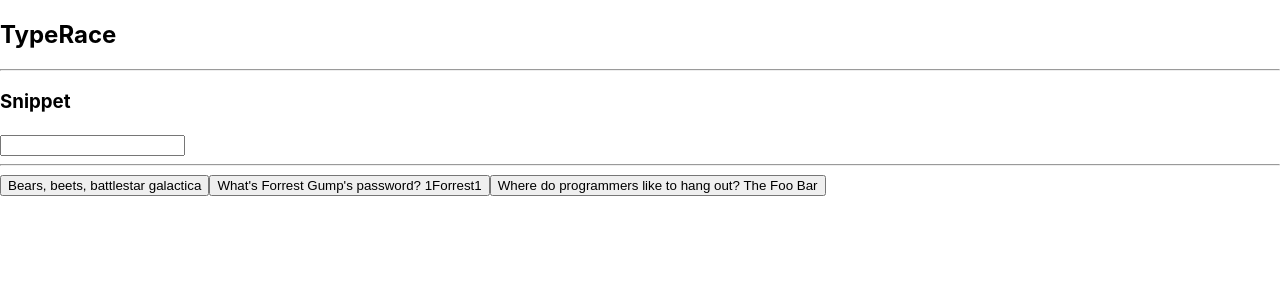
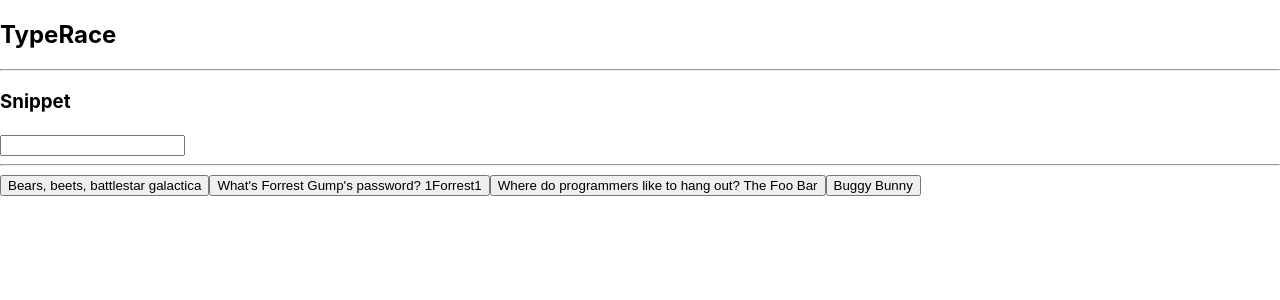
Before and after one commit to ColeNelson806/is-601-typerace, a React (Create React App) app: page / in a window 1280 px wide. Shown: the top 300 px of the page. Built offline with nearby package versions, Linux system fonts and the light colour scheme.

Commit message:
Added feature that allows you to reset victory by clicking on another snippet

```diff
--- a/src/App.js
+++ b/src/App.js
@@ -5,7 +5,8 @@
   const buttonTextItems = [
     "Bears, beets, battlestar galactica",
     "What's Forrest Gump's password? 1Forrest1",
-    "Where do programmers like to hang out? The Foo Bar"
+    "Where do programmers like to hang out? The Foo Bar",
+    "Buggy Bunny",
   ];
   // gameState ~ victory, startTime,
   const initialGameState = {
@@ -31,8 +32,12 @@
 
   const chooseSnippet = index => {
     setSnippet(buttonTextItems[index]);
-    setGameState({...gameState, startTime: new Date().getTime() });
+    setGameState({victory: false, startTime: new Date().getTime() });
   };
+
+  const resetGameState = () => {
+    setGameState({victory: false, startTime: new Date().getTime(), endTime: null });
+  }
 
   return (
     <div>
@@ -43,7 +48,12 @@
       <h4>{gameState.victory ? `Done! Woot! Time: ${gameState.endTime}ms` : null}</h4>
       <input value={userText} onChange={updateUserText}/>
       <hr />
-      {buttonTextItems.map((textItem, index) => <button onClick={() => chooseSnippet(index)}>{textItem}</button>)}
+      {gameState.victory ? <h5>Click a snippet to reset!</h5> : null}
+      {buttonTextItems.map((textItem, index) => <button onClick={() => {
+        chooseSnippet(index);  // Selects the snippet of text to display above text box and also the snippet to compare against
+        setUserText("") // Resets the text box's value to be blank
+        resetGameState(); // Resets the victory status, and starts a new time count.
+      }}>{textItem}</button>)}
     </div>
   );
 };
```
